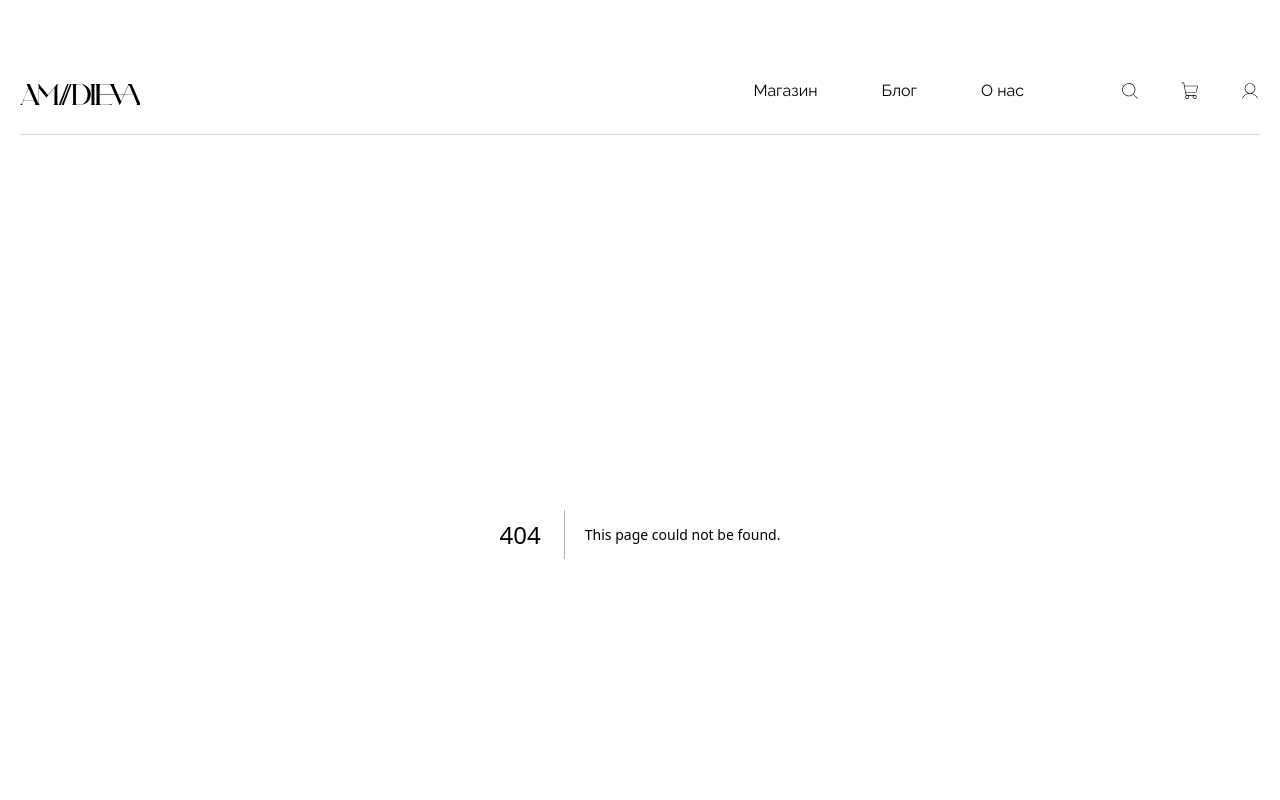
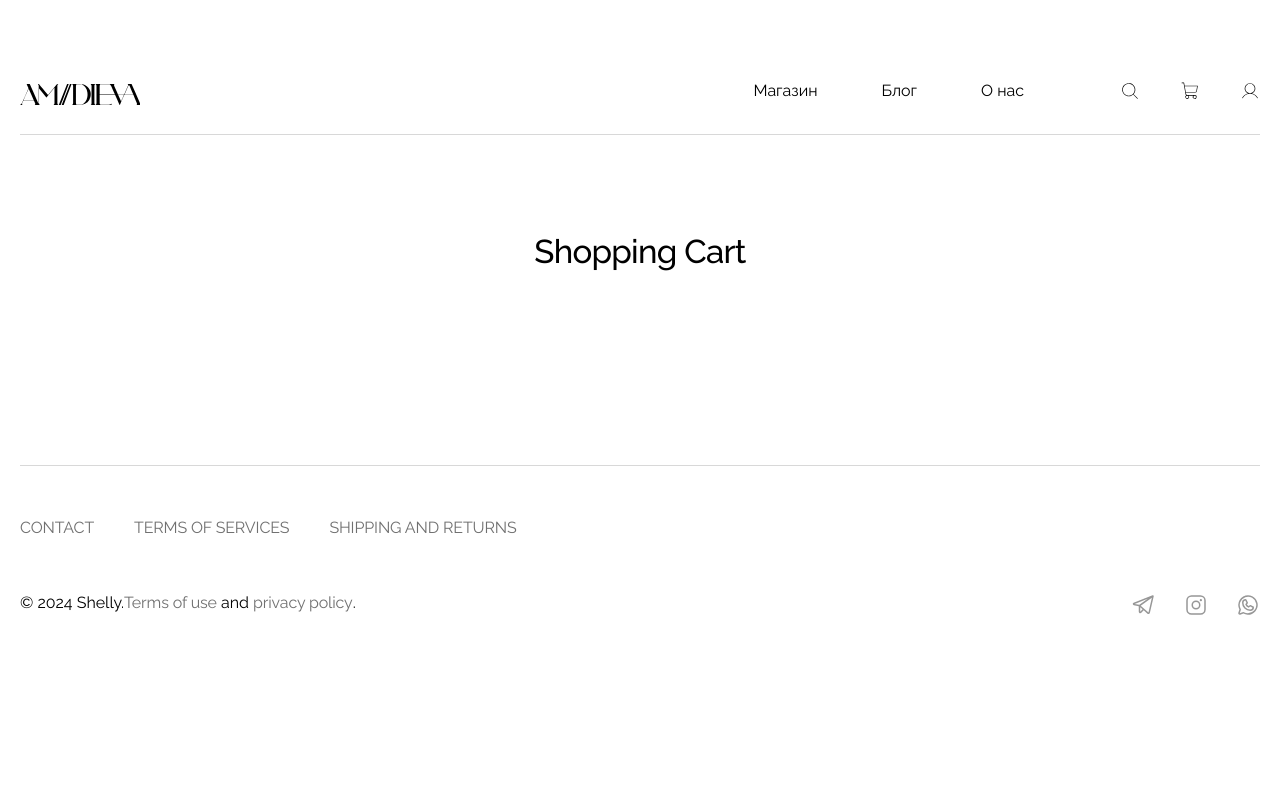
Before and after one commit to Aliskhan7/amidieva-project, a Next.js app: page /cart in a window 1280 px wide. Before the commit this address had no page. Shown: the top 800 px of the page. Built offline with nearby package versions, Linux system fonts and the light colour scheme.

Commit message:
create page cart

```diff
--- a/src/app/about/page.tsx
+++ b/src/app/about/page.tsx
@@ -5,7 +5,7 @@ import about_2 from "../../../public/assets/images/about_img_2.jpg";
 
 const About = () => {
   return (
-    <div className="w-[700px] mx-auto   mt-24">
+    <div className="w-[700px] mx-auto mt-24">
       <div className="mb-10">
         <div className="mb-12 text-center">
           <h1 className="title-h1 mb-6">About</h1>
--- /dev/null
+++ b/src/app/cart/page.tsx
@@ -0,0 +1,11 @@
+import React from "react";
+
+const Cart = () => {
+  return (
+    <div className="mt-24">
+      <h1 className="title-h1">Shopping Cart</h1>
+    </div>
+  );
+};
+
+export default Cart;
--- a/src/app/components/Header/Header.tsx
+++ b/src/app/components/Header/Header.tsx
@@ -24,7 +24,10 @@ const Header = () => {
         </ul>
         <div className="flex-between-center gap-x-10 ml-12">
           <MagnifyingGlass size={20} weight="thin" />
-          <ShoppingCart size={20} weight="thin" />
+          <Link href="/cart">
+            <ShoppingCart size={20} weight="thin" />
+          </Link>
+
           <User size={20} weight="thin" />
         </div>
       </nav>
```
